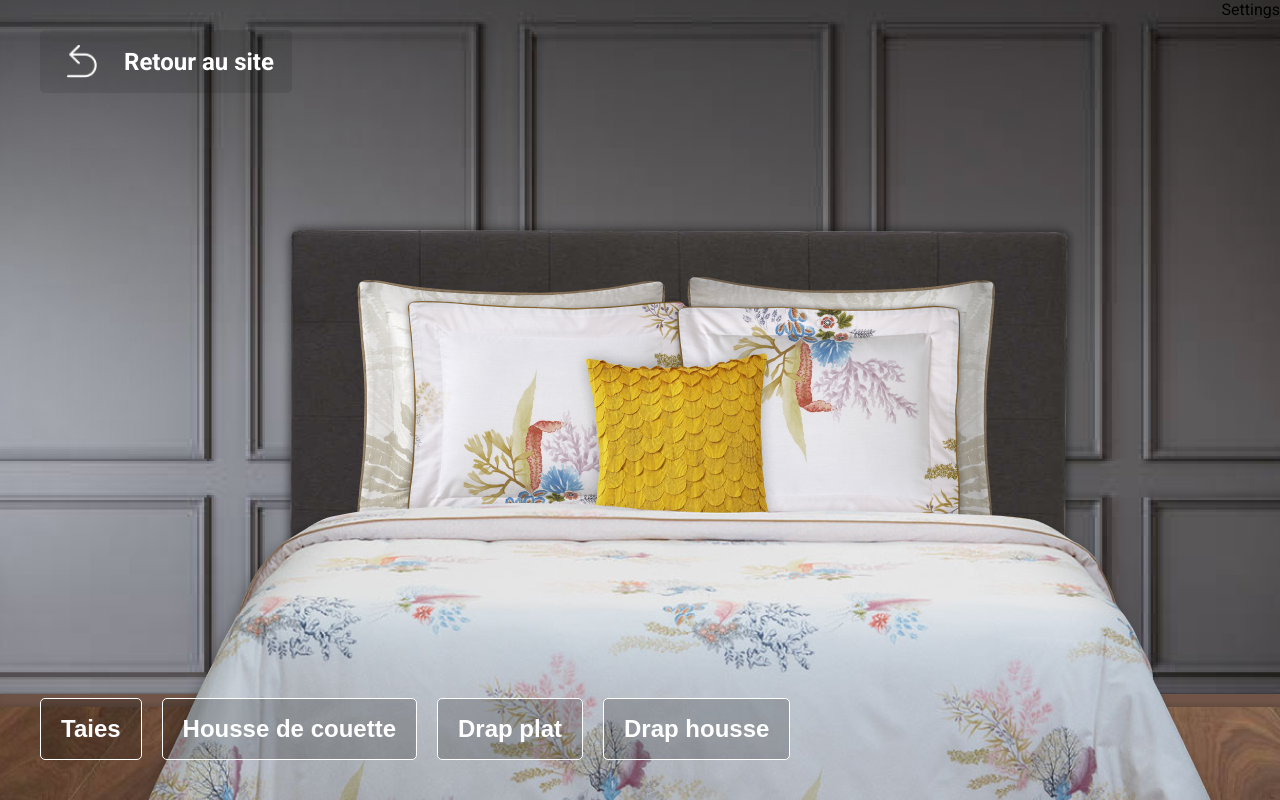
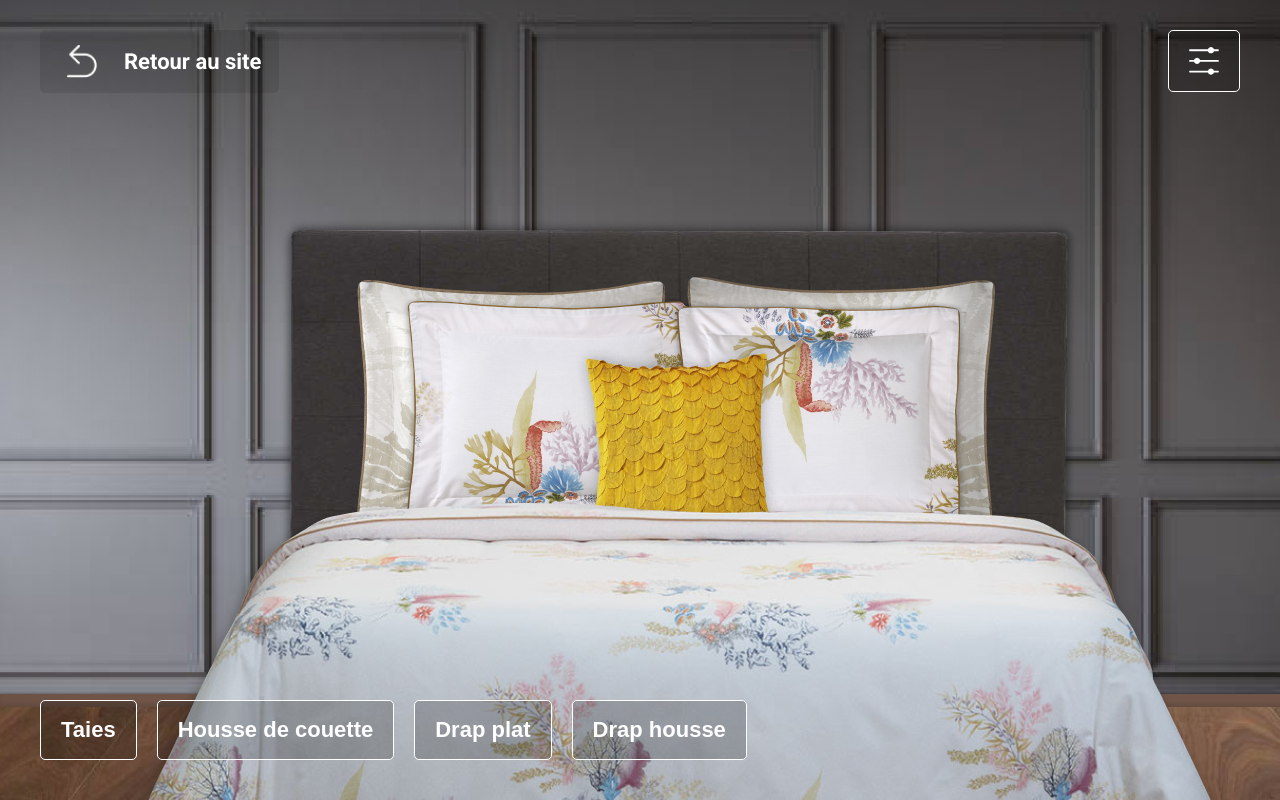
Before and after one commit to FlorianDurand/yves-delorme-simulateur, a Next.js app: page / in a window 1280 px wide. Shown: the top 800 px of the page. Built offline with nearby package versions, Linux system fonts and the light colour scheme.

Commit message:
header settings

```diff
--- a/components/Header.js
+++ b/components/Header.js
@@ -1,5 +1,6 @@
 import Link from 'next/link';
 import styles from './Header.module.css';
+import Button from './Styles/Button';
 
 const Header = () => (
   <div className={styles.header}>
@@ -9,8 +10,10 @@ const Header = () => (
         Retour au site
       </a>
     </Link>
-    <div>
-      <a>Settings</a>
+    <div className={styles.right}>
+      <Button>
+        <img src="/static/settings.svg" alt="settings icon" className={styles.settings} />
+      </Button>
     </div>
   </div>
 );
--- a/components/Header.module.css
+++ b/components/Header.module.css
@@ -1,4 +1,5 @@
 .header{
+    margin-top: 30px;
     width : 100%;
     height: auto;
     position: absolute;
@@ -15,12 +16,21 @@
     margin-right: 27px;
 }
 
+.settings{
+    width: 30px;
+    height: 27.78px;
+    display: flex;
+}
+.right{
+    height: fit-content;
+    margin-right: 40px;
+}
+
 .link{
     margin-left: 40px;
-    margin-top: 30px;
     border-radius: 5px;
     background-color: rgba(0, 0, 0, 0.1);
-    font-size: 24px;
+    font-size: 22px;
     color: white;
     display: inline-flex;
     align-items: center;
--- a/components/Styles/Button.module.css
+++ b/components/Styles/Button.module.css
@@ -1,12 +1,11 @@
 .home{
     background-color: rgba(0, 0, 0, 20%);
     border: solid 1px white;
-    padding: 10px;
     color: white;
-    font-weight: bold;
+    font-weight: 600;
     border-radius: 5px;
     width: auto;
     height: auto;
-    font-size: 24px;
+    font-size: 22px;
     padding: 16px 20px;
 }
--- a/styles.css
+++ b/styles.css
@@ -1,4 +1,4 @@
-@import url('https://fonts.googleapis.com/css?family=Roboto:400,700&display=swap');
+@import url('https://fonts.googleapis.com/css?family=Roboto:400,600,700&display=swap');
 html{
     font-family: Roboto, sans-serif;
 }
```
Also changed, not shown: public/static/settings.svg (added).
